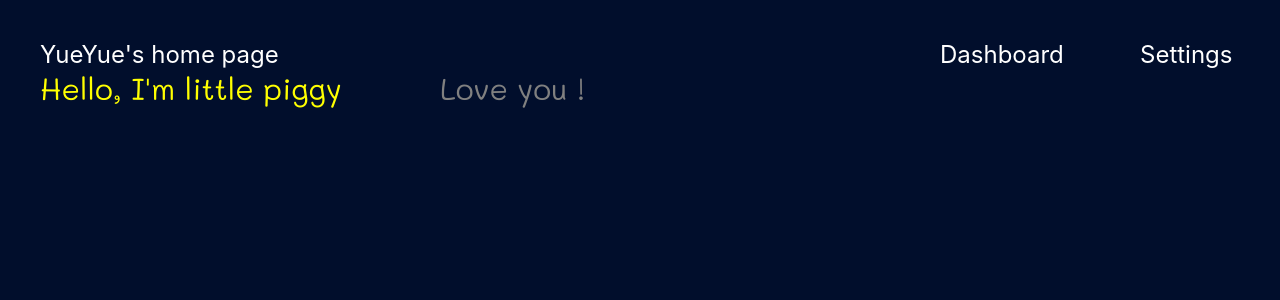
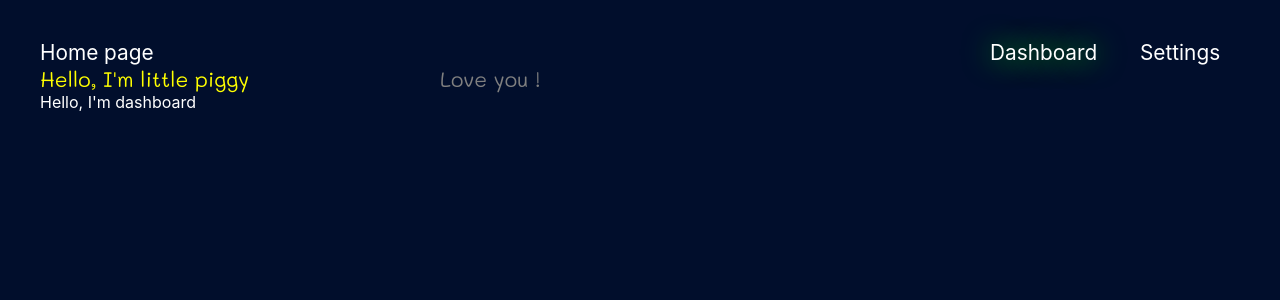
Before and after one commit to wanyue0714/CoinList_ReactProj, a React (Create React App) app: page / in a window 1280 px wide. Shown: the top 300 px of the page. Built offline with nearby package versions, Linux system fonts and the light colour scheme.

Commit message:
Finish content with dynamic buttons

```diff
--- a/src/App.js
+++ b/src/App.js
@@ -1,10 +1,10 @@
 import React, { Component } from 'react';
 import './App.css';
-import styled from "styled-components";
+import styled, {css} from "styled-components";
 
 const GreenElement = styled.div`
   color: yellow;
-  font-size: 30px;
+  font-size: 1.3em;
   font-family: 'Mali', cursive;
 `;
 // extend the green element
@@ -13,43 +13,68 @@ const BlueElement = styled(GreenElement)`
 `;
 
 const Logo = styled.div`
-  font-size: 1.5em;
+  font-size: 1.3em;
 `;
 
 const ControlButton = styled.div`
-  font-size: 1.5em;
+  cursor: pointer;
+  font-size: 1.3em;
+  ${props => props.active && css`
+     text-shadow: 0px 0px 30px #03ff03
+     font-size: 1.3em;
+  `}
+
 `;
 
 const AppLayout = styled.div`
   padding: 40px;
+`;
+
+const Bar = styled.div`
+  margin-down: 40px;
   display: grid;
-  grid-template-columns: 400px auto 200px 100px;
+  grid-template-columns: 400px auto 150px 100px;
+`;
+
+const Content = styled.div`
+
 `;
 
 
 
 class App extends Component {
+    state = {
+        page: 'dashboard'
+    }
+    displayingDashboard = () => this.state.page === 'dashboard';
+    displayingSettings = () => this.state.page === 'settings';
   render() {
     return (
-      <AppLayout>
+     <AppLayout>
+      <Bar>
         <Logo>
-           YueYue's home page
+           Home page
         </Logo>
         <div>
         </div>
-        <ControlButton>
-           Dashboard
+        <ControlButton onClick={()=>{this.setState({page: 'dashboard'})}} active = {this.displayingDashboard()}>
+              Dashboard
         </ControlButton>
-          <ControlButton>
+        <ControlButton onClick={()=>{this.setState({page: 'settings'})}} active = {this.displayingSettings()}>
               Settings
-          </ControlButton>
+        </ControlButton>
       <GreenElement>
         Hello, I'm little piggy
       </GreenElement>
       <BlueElement>
        Love you !
       </BlueElement>
-      </AppLayout>
+      </Bar>
+      <Content>
+          Hello, I'm {this.state.page}
+
+      </Content>
+     </AppLayout>
     );
   }
 }
```
